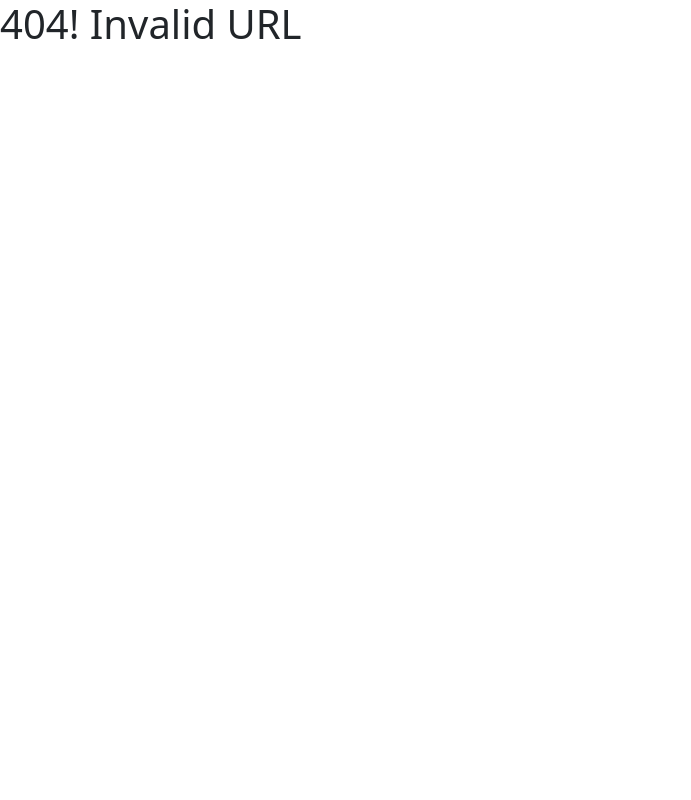
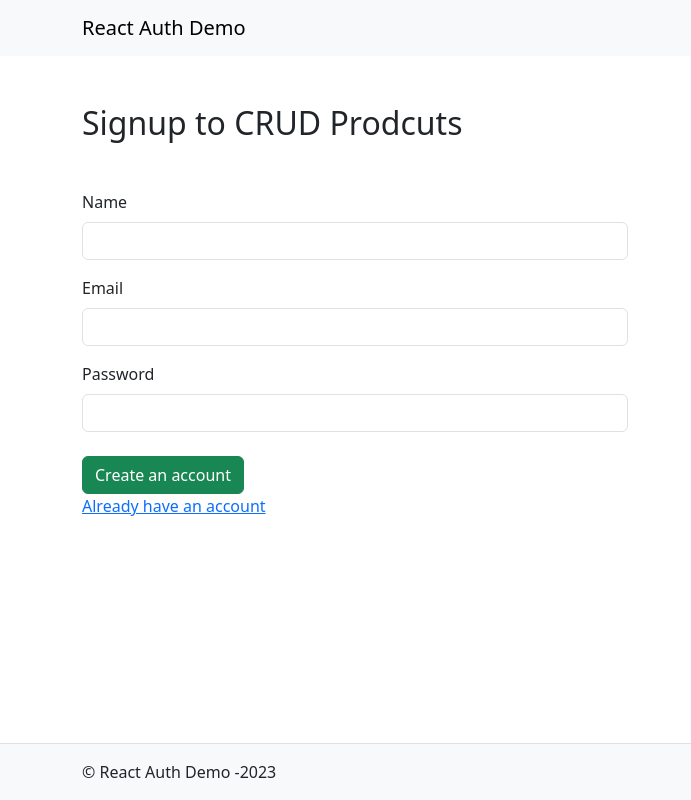
Before and after one commit to obaidashfaq20/ecommerce-app, a React (Create React App) app: page /auth/signup in a window 1280 px wide. Before the commit this address had no page. Shown: the whole page, without its empty margins (0-691 px from the left). Built offline with nearby package versions, Linux system fonts and the light colour scheme.

Commit message:
Signup page for new user

```diff
--- a/src/auth/login/Login.js
+++ b/src/auth/login/Login.js
@@ -1,6 +1,6 @@
 import React, { useEffect } from 'react'
 import { Button, Col, Container, Form, FormGroup, FormLabel, Row } from 'react-bootstrap'
-import { useNavigate } from 'react-router-dom';
+import { Link, useNavigate } from 'react-router-dom';
 import { useDispatch, useSelector } from 'react-redux';
 import { postLoginReqesut } from '../../features/user/userSlice';
 
@@ -17,27 +17,6 @@ export default function Login() {
     const buttonPointer = document.querySelector('#login-btn');
     buttonPointer.innerHTML = 'Please Wait...';
     buttonPointer.setAttribute('disabled', true);
-
-    // axios.post(LOGIN_URL,  {user:formDataJson}).then((response)=>{
-    //   buttonPointer.innerHTML = 'Login';
-    //   buttonPointer.removeAttribute('disabled');
-    //   const data = response.data;
-    //   const authorizationHeader = response.headers.get('authorization');
-    //   const token = authorizationHeader.split(' ')[1];
-
-    //   if(!token) {
-    //     alert('Unable to login! No token provided by Login API');
-    //     return;
-    //   }
-    //   dispatch(login({email: data.status.data.user.email, token: token}));
-    //   setTimeout(()=>{
-    //     navigate('/');
-    //   }, 500);
-    // }).catch((error)=>{
-    //   buttonPointer.innerHTML = 'Login';
-    //   buttonPointer.removeAttribute('disabled');
-    //   alert("Maybe check the backend server! Error: "+error.message);
-    // });
     dispatch(postLoginReqesut(formDataJson))
   }
 
@@ -66,6 +45,7 @@ export default function Login() {
             </Form>
           </Col>
         </Row>
+        <Link to="/auth/signup">Don't have an account check here</Link>
       </Container>
     </>
   )
--- /dev/null
+++ b/src/auth/signup/Signup.js
@@ -0,0 +1,57 @@
+import React, { useEffect } from 'react'
+import { Button, Col, Container, Form, FormGroup, FormLabel, Row } from 'react-bootstrap'
+import { useDispatch, useSelector } from 'react-redux'
+import { Link, useNavigate } from 'react-router-dom'
+import { postSignupRequest } from '../../features/user/userSlice';
+
+export default function Signup() {
+  const dispatch = useDispatch();
+  const navigate = useNavigate();
+  const token = useSelector(state => state.user.token);
+
+
+  const handleSubmit = (event) => {
+    event.preventDefault();
+
+    const formElement = document.querySelector('#signupForm');
+    const formData = new FormData(formElement);
+    const formDataJson = Object.fromEntries(formData);
+    const buttonPointer = document.querySelector('#signup-btn');
+    buttonPointer.innerHTML = 'Please Wait...';
+    buttonPointer.setAttribute('disabled', true);
+    dispatch(postSignupRequest(formDataJson));
+  }
+
+  useEffect(()=>{
+    if(token) {
+      navigate('/');
+    }
+  }, [token, navigate]);
+  return (
+    <Container className='my-5'>
+      <h2 className='fw-normal mb-5'>Signup to CRUD Prodcuts</h2>
+      <Row>
+        <Col md={{span: 6}}>
+          <Form id='signupForm' onSubmit={handleSubmit}>
+            <FormGroup className="mb-3">
+              <FormLabel htmlFor={'signup-name'}>Name</FormLabel>
+              <input type={'name'} className="form-control" id={'signup-name'} name="name" autoComplete="off" required />
+            </FormGroup>
+
+            <FormGroup className="mb-3">
+              <FormLabel htmlFor={'signup-email'}>Email</FormLabel>
+              <input type={'email'} className="form-control" id={'signup-email'} name="email" autoComplete="off" required />
+            </FormGroup>
+
+            <FormGroup className="mb-3">
+              <FormLabel htmlFor={'signup-password'}>Password</FormLabel>
+              <input type={'password'} className="form-control" id={'signup-password'} name="password" required />
+            </FormGroup>
+            <Button type="submit" className="btn-success mt-2" id="signup-btn">Create an account</Button>
+          </Form>
+        </Col>
+      </Row>
+      <Link to="/auth/login" className=''>Already have an account</Link>
+  </Container>
+  )
+}
--- a/src/features/user/userSlice.js
+++ b/src/features/user/userSlice.js
@@ -1,6 +1,6 @@
 import { createAsyncThunk, createSlice } from "@reduxjs/toolkit";
 import axios from "axios";
-import { LOGIN_URL } from "../../constants/constant";
+import { LOGIN_URL, SIGNUP_URL } from "../../constants/constant";
 
 export const userSlice = createSlice({
   name: 'user',
@@ -35,18 +35,32 @@ export const userSlice = createSlice({
     builder
       .addCase(postLoginReqesut.fulfilled, (state, {payload}) => {
         const { user } = payload.response.status.data;
-        state.email = user.email
+        state.email = user.email;
         state.token = payload.token;
         state.isLoggedIn = true;
-        localStorage.clear();
-        localStorage.setItem('user-email', state.email);
-        localStorage.setItem('user-token', state.token);
+        storeInLocalStorage(state.email, state.token);
       })
       .addCase(postLoginReqesut.pending, (state) => {
         state.isLoggedIn = false;
       })
       .addCase(postLoginReqesut.rejected, (state, object) => {
         console.log({object})
+      })
+      .addCase(postSignupRequest.fulfilled, (state, {payload}) => {
+        const user = payload.response.data;
+        state.email = user.email;
+        state.token = payload.token;
+        state.isLoggedIn = true;
+        storeInLocalStorage(state.email, state.token);
+
+      })
+      .addCase(postSignupRequest.pending, (state) => {
+        state.isLoggedIn = false;
+      })
+      .addCase(postSignupRequest.rejected, (state, object) => {
+        const {error} = object;
+        state.isLoggedIn = false;
+        alert(`${error.name}: ${error.message}`)
       })
   }
 })
@@ -65,3 +79,21 @@ export const postLoginReqesut = createAsyncThunk(
     return {response: response.data, token: token};
   }
 );
+
+export const postSignupRequest = createAsyncThunk(
+  'user/signup',
+  async(user) => {
+    const response = await axios.post(SIGNUP_URL, {
+      user
+    });
+    const authorizationHeader = response.headers.get('authorization');
+    const token = authorizationHeader.split(' ')[1];
+    return {response: response.data, token: token};
+  }
+);
+
+const storeInLocalStorage = (email, token) => {
+  localStorage.clear();
+  localStorage.setItem('user-email', email);
+  localStorage.setItem('user-token', token);
+}
--- a/src/index.js
+++ b/src/index.js
@@ -12,6 +12,7 @@ import AddProduct from './portal/product/AddProduct';
 import { Provider } from 'react-redux';
 import store from './store';
 import Cart from './portal/product/cart/Cart';
+import Signup from './auth/signup/Signup';
 
 const root = ReactDOM.createRoot(document.getElementById('root'));
 root.render(
@@ -21,6 +22,7 @@ root.render(
         <Routes>
           <Route path='auth' element={<Auth />}>
             <Route path='login' element={<Login />} />
+            <Route path='signup' element={<Signup />} />
           </Route>
 
           <Route path='/' element={<App />}>
```
